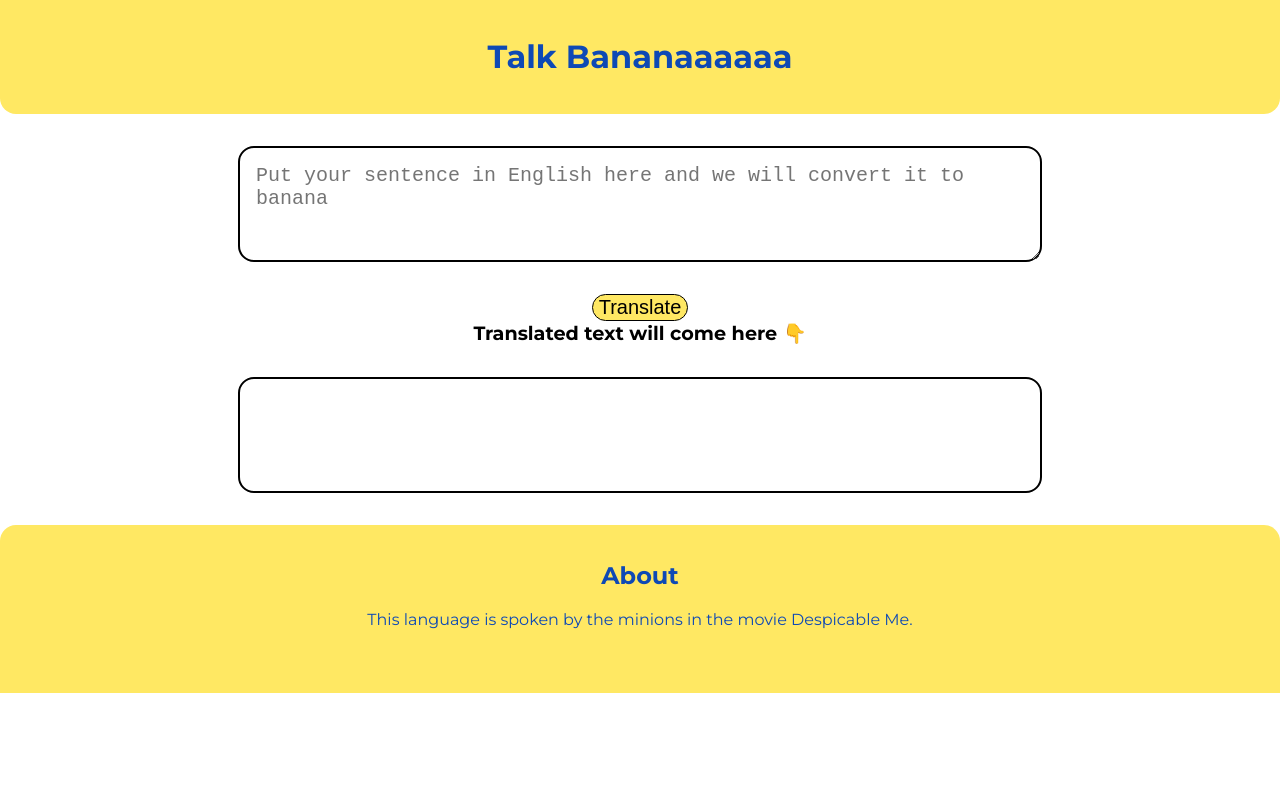
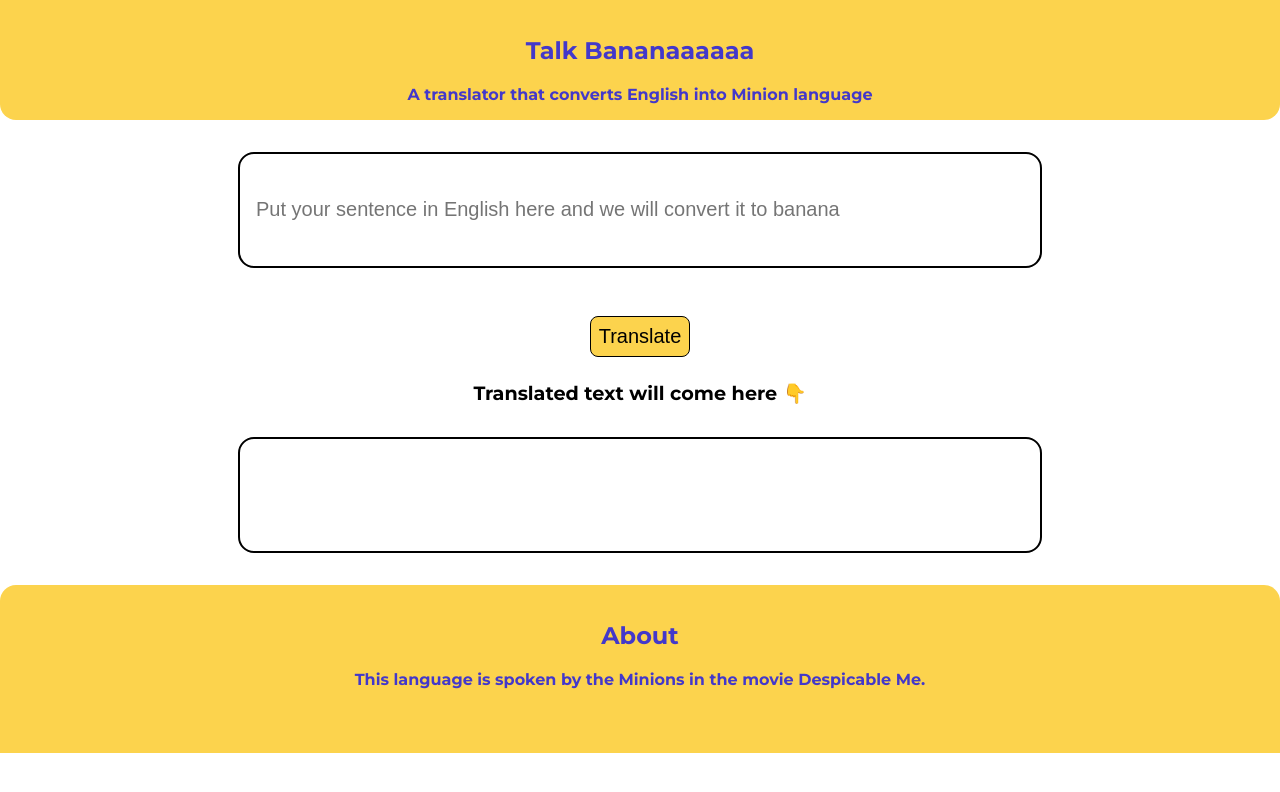
Before and after one commit to KaustubhM1997/banana-speak, a plain HTML site: page index.html in a window 1280 px wide. Drawn offline with Linux system fonts and the light colour scheme.

Commit message:
CSS changes done

```diff
--- a/index.html
+++ b/index.html
@@ -7,51 +7,31 @@
     <meta name="viewport" content="width=device-width, initial-scale=1.0">
     <title>Banana Talk</title>
     <link rel="stylesheet" href="styles.css">
-    <style>
-        textarea {
 
-            width: 80%;
-            height: 10vh;
-            display: block;
-            margin: 1rem;
-            padding: 1rem;
-        }
-
-        /* #output {
-
-            border: 1px solid black;
-            height: 10vh;
-            width: 80%;
-            margin: 1rem;
-            padding: 1rem;
-        } */
-    </style>
 </head>
 
 <body>
 
-    <div class="navigation">
+    <nav class="navigation">
         <h1>Talk Bananaaaaaa</h1>
-</div>
+        <small> <strong>A translator that converts English into Minion language </strong></small>
+    </nav>
 
-    <textarea id="txt-input"
-        placeholder="Put your sentence in English here and we will convert it to banana"></textarea>
+    <input id="txt-input" placeholder="Put your sentence in English here and we will convert it to banana"></input>
+
     <div class="btn">
 
         <button id="btn-translate">Translate</button>
-        <div style="font-size: larger;"> <strong>Translated text will come here 👇</strong></div>
+        <div class="output-text"  style="font-size: larger;"> <strong>Translated text will come here 👇</strong></div>
 
+        <div id="output"></div>
 
-    </div>
+        <footer class="footer">
+            <h2>About</h2>
+            <p><strong>This language is spoken by the Minions in the movie Despicable Me.</strong> </p>
+        </footer>
 
-    <div id="output"></div>
-
-    <footer class="footer">
-        <h2>About</h2>
-        <p>This language is spoken by the minions in the movie Despicable Me.</p>
-    </footer>
-
-    <script src="app.js" type="text/javascript"></script>
+        <script src="app.js" type="text/javascript"></script>
 
 </body>
 
--- a/styles.css
+++ b/styles.css
@@ -2,8 +2,8 @@
 
 
 :root{
-    --primary-color: #FFE863;
-    --secondary-color:#0E49B5;
+    --primary-color: #FCD34D;
+    --secondary-color:#4338CA;
 }
 
 body{
@@ -12,17 +12,17 @@ body{
     font-family: 'Montserrat', sans-serif;
 }
 
-#txt-input{
+input {
     width: 60%;
     display:block;
+    height: 10vh;
+    border-radius: 1rem;
     padding: 1rem;
     margin: 2rem auto;
-    height: 10vh;
     border: 2px solid black;
-    border-radius: 1rem;
     font-size: 20px;
+
 }
-
 
 #output{
     border: 2px solid black;
@@ -51,11 +51,18 @@ body{
     text-align: center;
 }
 
+.output-text {
+
+    margin-top: 0.5rem;
+}
+
 #btn-translate{
     background-color: var(--primary-color);
     border: 1px solid black;
-    border-radius: 1rem;
+    border-radius: 0.5rem;
     font-size: 20px;
+    margin: 1rem;
+    padding: 0.5rem 0.5rem;
 }
 
 .footer{
```
